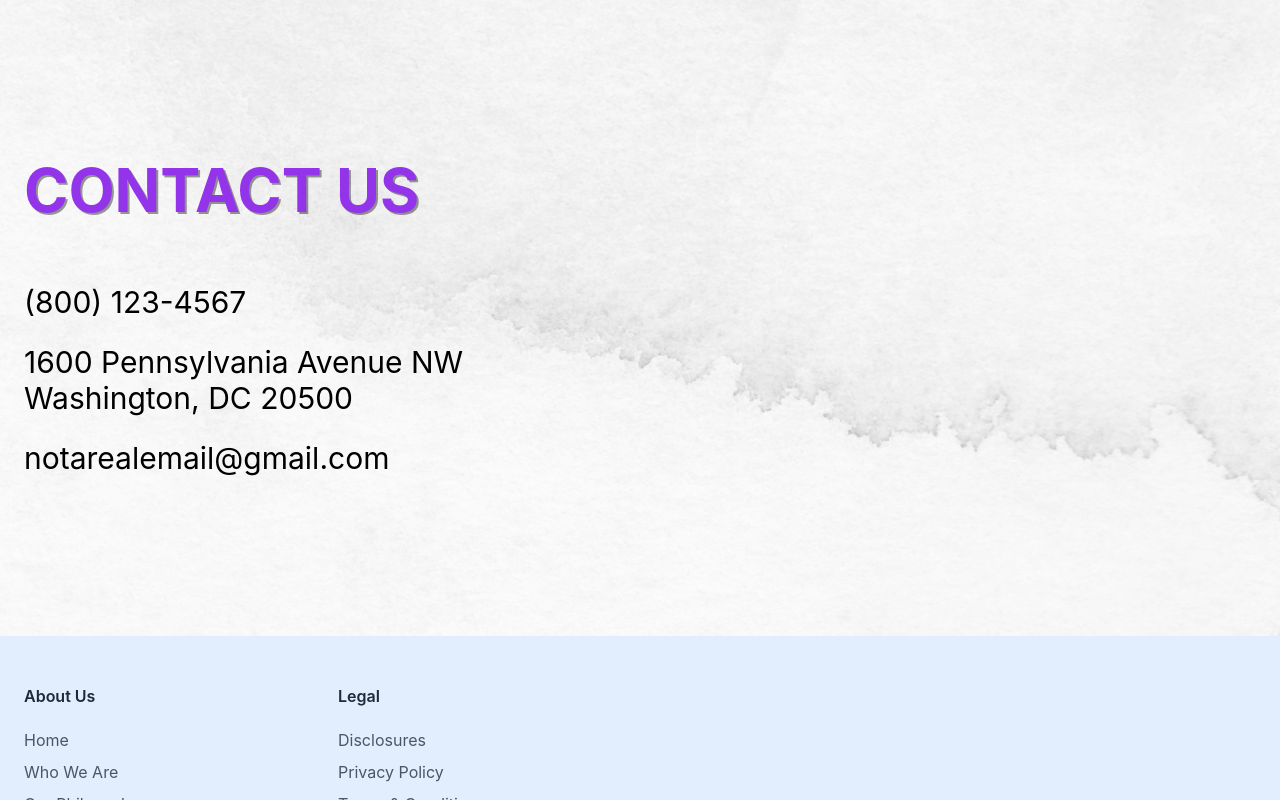
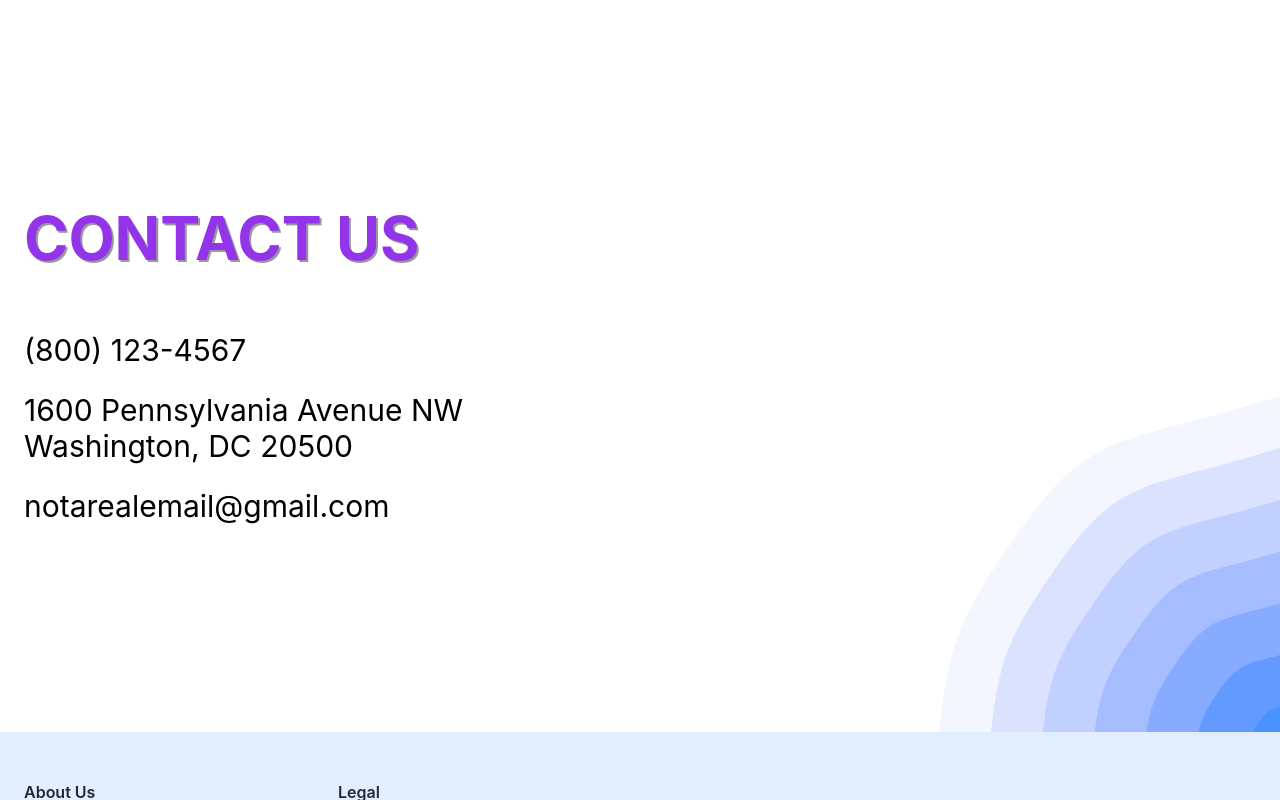
Before and after one commit to joooons/home-care, a React (Vite) app: page / in a window 1280 px wide. Both pictures are taken after a click on the item "Contact Us". Shown: the part 2625-3425 px from the top of the page. Built offline with nearby package versions, Linux system fonts and the light colour scheme.

Commit message:
add blob to ContactUs

```diff
--- a/src/components/ContactUs.tsx
+++ b/src/components/ContactUs.tsx
@@ -1,16 +1,13 @@
-// import img_abstract from "./assets/abstract.jpg"
-import img_abstract from "../assets/abstract.jpg"
+import SvgBlob from "./SvgBlob"
 
 export default function ContactUs() {
   return (
     <>
-      <section id="contact" className="relative ">
-        <img
-          className="absolute inset-0 -z-10 h-full w-full object-cover opacity-50"
-          src={img_abstract}
-          alt="image of abstract paper texture"
-        />
-        <div className="container mx-auto flex flex-col gap-8 px-6 py-24 md:py-32 lg:gap-16 lg:py-40">
+      <section id="contact" className="relative overflow-hidden">
+        <div className="absolute inset-5 -z-10 flex h-full w-full flex-col justify-end object-cover">
+          <SvgBlob></SvgBlob>
+        </div>
+        <div className="container relative mx-auto flex flex-col gap-8 px-6 py-24 md:py-32 lg:gap-16 lg:py-40 xl:py-52">
           <h1 className="max-w-xl text-left text-3xl font-bold text-purp [text-shadow:_2px_2px_0_rgb(0_0_0_/_40%)] md:text-4xl lg:text-6xl">
             CONTACT US
           </h1>
--- /dev/null
+++ b/src/components/SvgBlob.tsx
@@ -0,0 +1,135 @@
+export default function SvgBlob() {
+  return (
+    <>
+      <svg
+        id="visual"
+        viewBox="0 0 900 300"
+        xmlns="http://www.w3.org/2000/svg"
+        version="1.1"
+      >
+        <rect
+          x="0"
+          y="0"
+          width="900"
+          height="300"
+          fill="#FFFFFF"
+          fill-opacity="0"
+        ></rect>
+        <defs>
+          <linearGradient id="grad1_0" x1="66.7%" y1="100%" x2="100%" y2="0%">
+            <stop offset="-10%" stop-color="#4992ff" stop-opacity="1"></stop>
+            <stop offset="110%" stop-color="#4992ff" stop-opacity="1"></stop>
+          </linearGradient>
+        </defs>
+        <defs>
+          <linearGradient id="grad1_1" x1="66.7%" y1="100%" x2="100%" y2="0%">
+            <stop offset="-10%" stop-color="#4992ff" stop-opacity="1"></stop>
+            <stop offset="110%" stop-color="#75a3ff" stop-opacity="1"></stop>
+          </linearGradient>
+        </defs>
+        <defs>
+          <linearGradient id="grad1_2" x1="66.7%" y1="100%" x2="100%" y2="0%">
+            <stop offset="-10%" stop-color="#97b4ff" stop-opacity="1"></stop>
+            <stop offset="110%" stop-color="#75a3ff" stop-opacity="1"></stop>
+          </linearGradient>
+        </defs>
+        <defs>
+          <linearGradient id="grad1_3" x1="66.7%" y1="100%" x2="100%" y2="0%">
+            <stop offset="-10%" stop-color="#97b4ff" stop-opacity="1"></stop>
+            <stop offset="110%" stop-color="#b3c6ff" stop-opacity="1"></stop>
+          </linearGradient>
+        </defs>
+        <defs>
+          <linearGradient id="grad1_4" x1="66.7%" y1="100%" x2="100%" y2="0%">
+            <stop offset="-10%" stop-color="#ced9ff" stop-opacity="1"></stop>
+            <stop offset="110%" stop-color="#b3c6ff" stop-opacity="1"></stop>
+          </linearGradient>
+        </defs>
+        <defs>
+          <linearGradient id="grad1_5" x1="66.7%" y1="100%" x2="100%" y2="0%">
+            <stop offset="-10%" stop-color="#ced9ff" stop-opacity="1"></stop>
+            <stop offset="110%" stop-color="#e7ecff" stop-opacity="1"></stop>
+          </linearGradient>
+        </defs>
+        <defs>
+          <linearGradient id="grad1_6" x1="66.7%" y1="100%" x2="100%" y2="0%">
+            <stop offset="-10%" stop-color="#ffffff" stop-opacity="1"></stop>
+            <stop offset="110%" stop-color="#e7ecff" stop-opacity="1"></stop>
+          </linearGradient>
+        </defs>
+        <defs>
+          <linearGradient id="grad2_0" x1="0%" y1="100%" x2="33.3%" y2="0%">
+            <stop offset="-10%" stop-color="#4992ff" stop-opacity="1"></stop>
+            <stop offset="110%" stop-color="#4992ff" stop-opacity="1"></stop>
+          </linearGradient>
+        </defs>
+        <defs>
+          <linearGradient id="grad2_1" x1="0%" y1="100%" x2="33.3%" y2="0%">
+            <stop offset="-10%" stop-color="#75a3ff" stop-opacity="1"></stop>
+            <stop offset="110%" stop-color="#4992ff" stop-opacity="1"></stop>
+          </linearGradient>
+        </defs>
+        <defs>
+          <linearGradient id="grad2_2" x1="0%" y1="100%" x2="33.3%" y2="0%">
+            <stop offset="-10%" stop-color="#75a3ff" stop-opacity="1"></stop>
+            <stop offset="110%" stop-color="#97b4ff" stop-opacity="1"></stop>
+          </linearGradient>
+        </defs>
+        <defs>
+          <linearGradient id="grad2_3" x1="0%" y1="100%" x2="33.3%" y2="0%">
+            <stop offset="-10%" stop-color="#b3c6ff" stop-opacity="1"></stop>
+            <stop offset="110%" stop-color="#97b4ff" stop-opacity="1"></stop>
+          </linearGradient>
+        </defs>
+        <defs>
+          <linearGradient id="grad2_4" x1="0%" y1="100%" x2="33.3%" y2="0%">
+            <stop offset="-10%" stop-color="#b3c6ff" stop-opacity="1"></stop>
+            <stop offset="110%" stop-color="#ced9ff" stop-opacity="1"></stop>
+          </linearGradient>
+        </defs>
+        <defs>
+          <linearGradient id="grad2_5" x1="0%" y1="100%" x2="33.3%" y2="0%">
+            <stop offset="-10%" stop-color="#e7ecff" stop-opacity="1"></stop>
+            <stop offset="110%" stop-color="#ced9ff" stop-opacity="1"></stop>
+          </linearGradient>
+        </defs>
+        <defs>
+          <linearGradient id="grad2_6" x1="0%" y1="100%" x2="33.3%" y2="0%">
+            <stop offset="-10%" stop-color="#e7ecff" stop-opacity="1"></stop>
+            <stop offset="110%" stop-color="#ffffff" stop-opacity="1"></stop>
+          </linearGradient>
+        </defs>
+        <g transform="translate(900, 300)">
+          <path
+            d="M-255 0C-252.5 -27 -250.1 -53.9 -241.6 -78.5C-233.1 -103.1 -218.5 -125.3 -203.1 -147.5C-187.7 -169.8 -171.4 -192.2 -149.9 -206.3C-128.4 -220.4 -101.6 -226.3 -75.7 -233C-49.8 -239.7 -24.9 -247.4 0 -255L0 0Z"
+            fill="#f3f5ff"
+          ></path>
+          <path
+            d="M-218.6 0C-216.5 -23.1 -214.4 -46.2 -207.1 -67.3C-199.8 -88.3 -187.3 -107.4 -174.1 -126.5C-160.8 -145.6 -146.9 -164.7 -128.5 -176.8C-110 -188.9 -87.1 -193.9 -64.9 -199.7C-42.7 -205.5 -21.4 -212 0 -218.6L0 0Z"
+            fill="#dbe2ff"
+          ></path>
+          <path
+            d="M-182.1 0C-180.4 -19.3 -178.6 -38.5 -172.5 -56.1C-166.5 -73.6 -156.1 -89.5 -145 -105.4C-134 -121.3 -122.4 -137.3 -107.1 -147.4C-91.7 -157.4 -72.5 -161.6 -54.1 -166.4C-35.6 -171.2 -17.8 -176.7 0 -182.1L0 0Z"
+            fill="#c1d0ff"
+          ></path>
+          <path
+            d="M-145.7 0C-144.3 -15.4 -142.9 -30.8 -138 -44.9C-133.2 -58.9 -124.8 -71.6 -116 -84.3C-107.2 -97 -97.9 -109.8 -85.6 -117.9C-73.4 -126 -58 -129.3 -43.3 -133.1C-28.5 -137 -14.2 -141.4 0 -145.7L0 0Z"
+            fill="#a5bdff"
+          ></path>
+          <path
+            d="M-109.3 0C-108.2 -11.6 -107.2 -23.1 -103.5 -33.6C-99.9 -44.2 -93.6 -53.7 -87 -63.2C-80.4 -72.8 -73.5 -82.4 -64.2 -88.4C-55 -94.5 -43.5 -97 -32.4 -99.9C-21.4 -102.7 -10.7 -106 0 -109.3L0 0Z"
+            fill="#87acff"
+          ></path>
+          <path
+            d="M-72.9 0C-72.2 -7.7 -71.5 -15.4 -69 -22.4C-66.6 -29.4 -62.4 -35.8 -58 -42.2C-53.6 -48.5 -49 -54.9 -42.8 -58.9C-36.7 -63 -29 -64.6 -21.6 -66.6C-14.2 -68.5 -7.1 -70.7 0 -72.9L0 0Z"
+            fill="#629aff"
+          ></path>
+          <path
+            d="M-36.4 0C-36.1 -3.9 -35.7 -7.7 -34.5 -11.2C-33.3 -14.7 -31.2 -17.9 -29 -21.1C-26.8 -24.3 -24.5 -27.5 -21.4 -29.5C-18.3 -31.5 -14.5 -32.3 -10.8 -33.3C-7.1 -34.2 -3.6 -35.3 0 -36.4L0 0Z"
+            fill="#4992ff"
+          ></path>
+        </g>
+      </svg>
+    </>
+  )
+}
```
